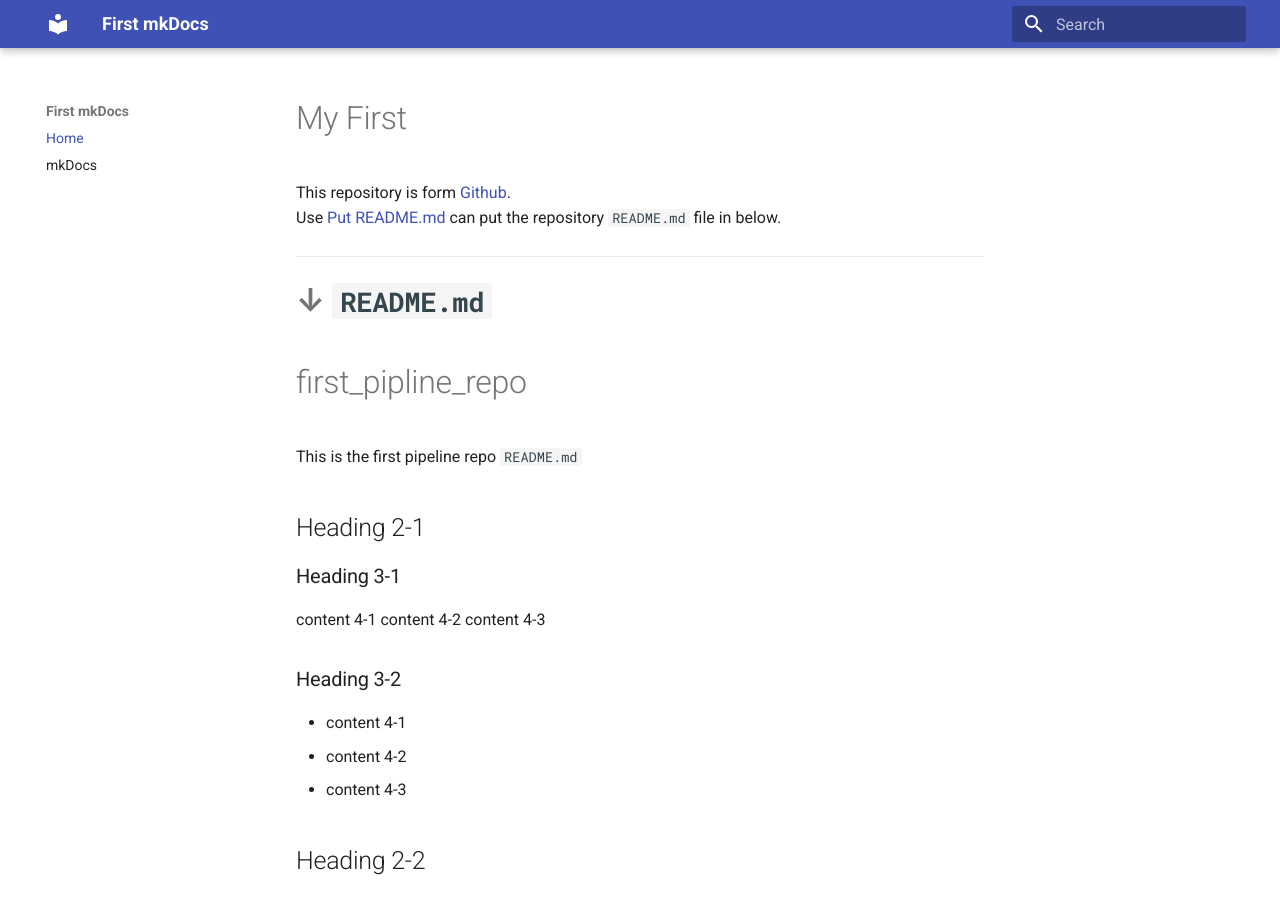
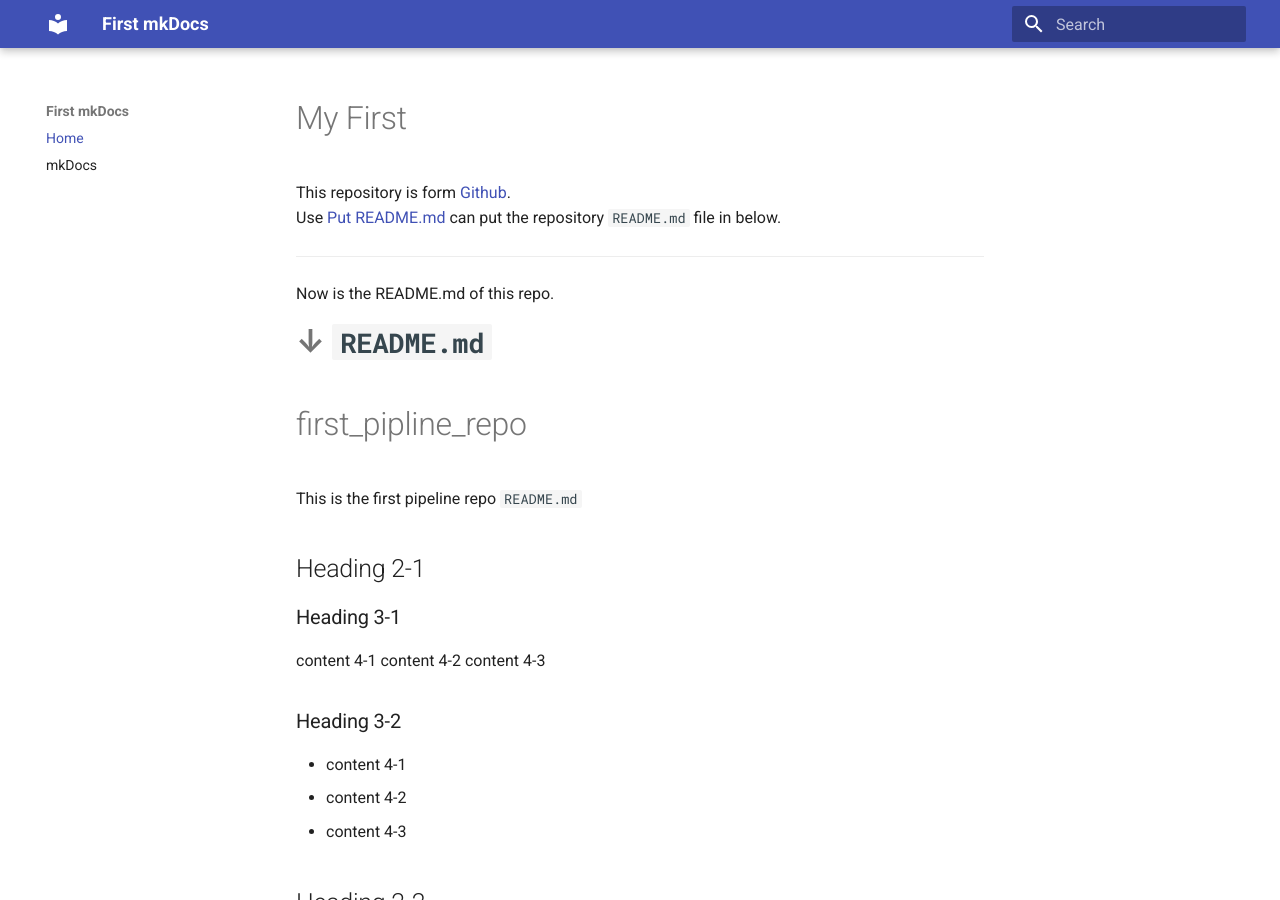
Before and after one commit to galletaHong/first_pipline_repo, an MkDocs documentation site: the page built from docs/index.md, in a window 1280 px wide and 900 px high. Built offline with MkDocs 1.6.1 and Material for MkDocs 9.7.7, drawn with Linux system fonts in a browser that asks for light colours.

Commit message:
Update the index.md

```diff
--- a/docs/index.md
+++ b/docs/index.md
@@ -2,6 +2,8 @@
 This repository is form [Github](https://github.com/galletaHong/first_pipline_repo).<br>
 Use [Put README.md](https://galletahong.github.io/first_pipline_repo/mkDocs_deploy/) can put the repository `README.md` file in below.
 ---
+
+Now is the README.md of this repo.
 
 # **↓ `README.md`**
 
```
